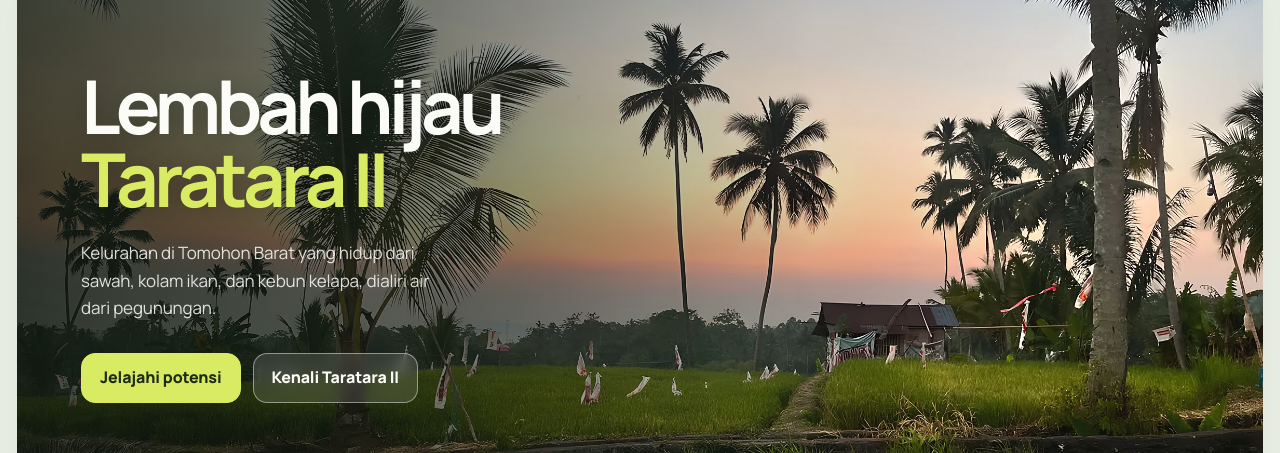
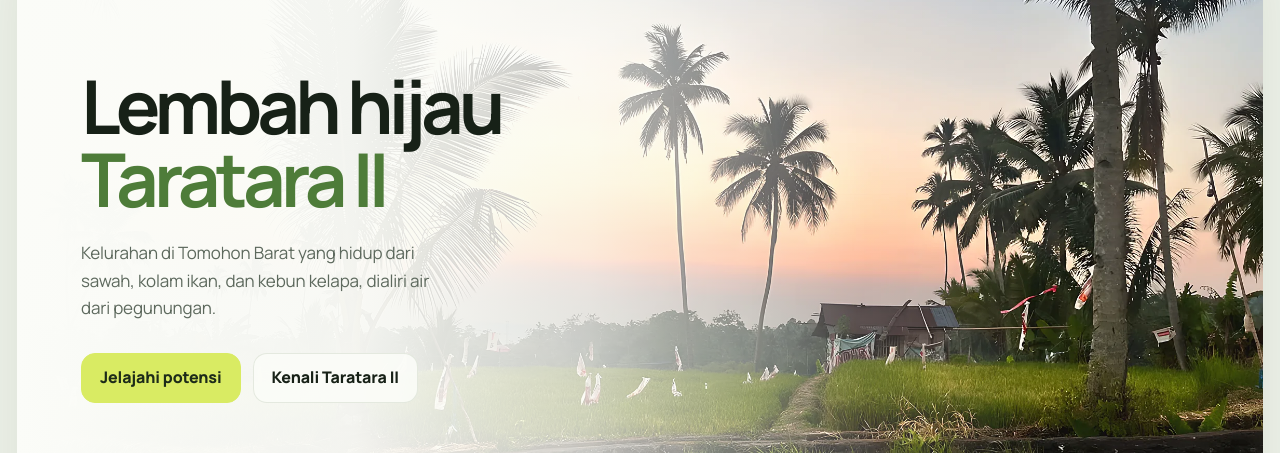
Before and after one commit to Codift05/tarataradua, a Next.js app: page / in a window 1280 px wide. Shown: the part 189-642 px from the top of the page. Built offline with nearby package versions, Linux system fonts and the light colour scheme; no server answers.

Commit message:
Revert "style: full-bleed cinematic hero with the real sawah photo"
This reverts commit a0f7fd878ae32df94c82941e71e9e82f93939511.

```diff
--- a/app/page.js
+++ b/app/page.js
@@ -86,8 +86,8 @@ export default async function Home() {
               alt="Sawah hijau dan pohon kelapa di Taratara II saat senja"
               fill
               preload
-              quality={75}
-              sizes="(max-width: 800px) 100vw, 1280px"
+              quality={65}
+              sizes="(max-width: 800px) 100vw, 55vw"
             />
           </div>
         </section>
--- a/app/reference-theme.css
+++ b/app/reference-theme.css
@@ -1831,45 +1831,6 @@ footer .shell {
   }
 }
 
-/* Cinematic hero on desktop: the photo fills the card, a dark scrim on the left and bottom
-   keeps the white headline readable instead of washing half the photo out in white. */
-@media (min-width: 801px) {
-  .hero::after {
-    background:
-      linear-gradient(90deg, rgba(12, 22, 14, .78) 0%, rgba(12, 22, 14, .55) 34%, rgba(12, 22, 14, .12) 64%, transparent 80%),
-      linear-gradient(0deg, rgba(12, 22, 14, .45) 0%, transparent 38%);
-  }
-
-  .hero-image img {
-    object-position: 60% 60%;
-  }
-
-  .hero h1 {
-    color: #fbfcf8;
-    text-shadow: 0 2px 24px rgba(0, 0, 0, .25);
-  }
-
-  .hero h1 span {
-    color: var(--highlight);
-  }
-
-  .hero-lead {
-    color: rgba(251, 252, 248, .86);
-  }
-
-  .hero .button.secondary {
-    border-color: rgba(255, 255, 255, .45);
-    background: rgba(255, 255, 255, .12);
-    color: #fbfcf8;
-    backdrop-filter: blur(6px);
-  }
-
-  .hero .button.secondary:hover {
-    border-color: #fbfcf8;
-    background: rgba(255, 255, 255, .2);
-  }
-}
-
 /* Eight nav items: tighten spacing on narrow desktops so the bar stays on one line. */
 @media (min-width: 801px) and (max-width: 1000px) {
   .desktop-nav {
```
